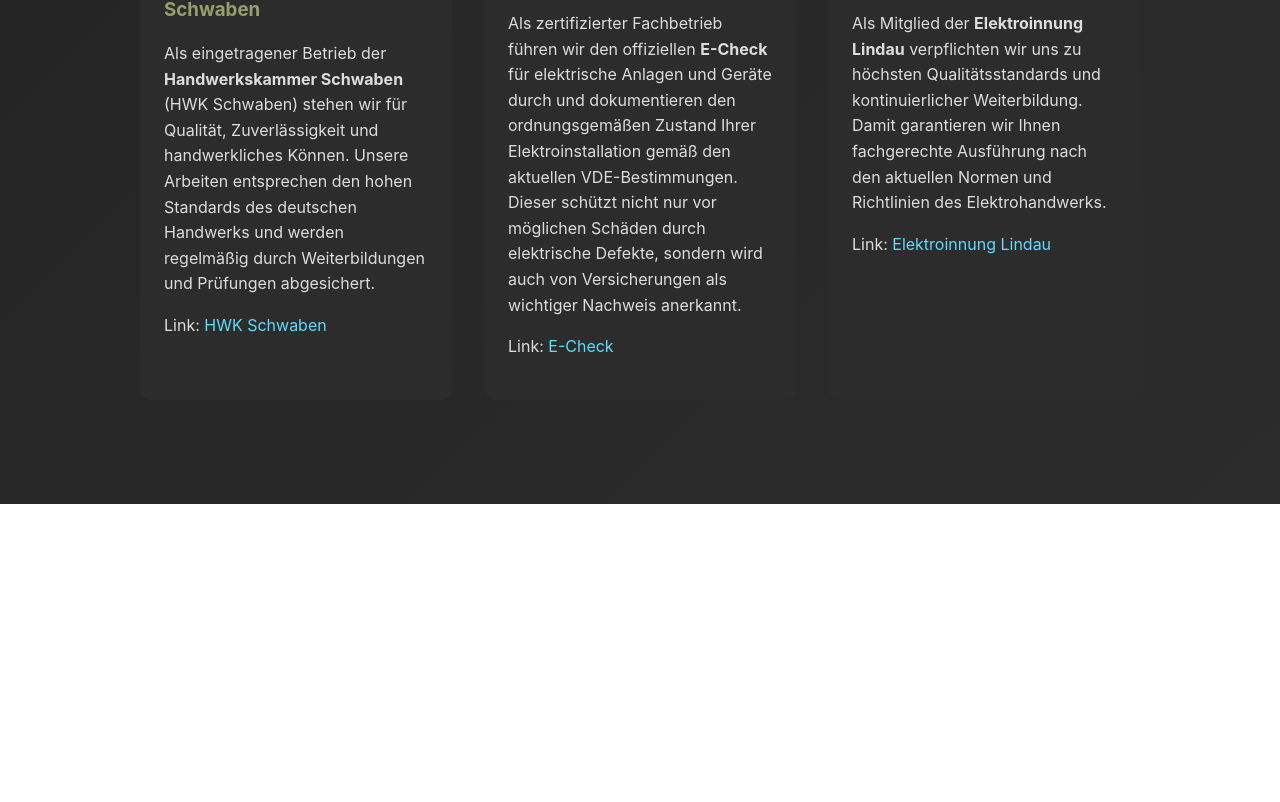
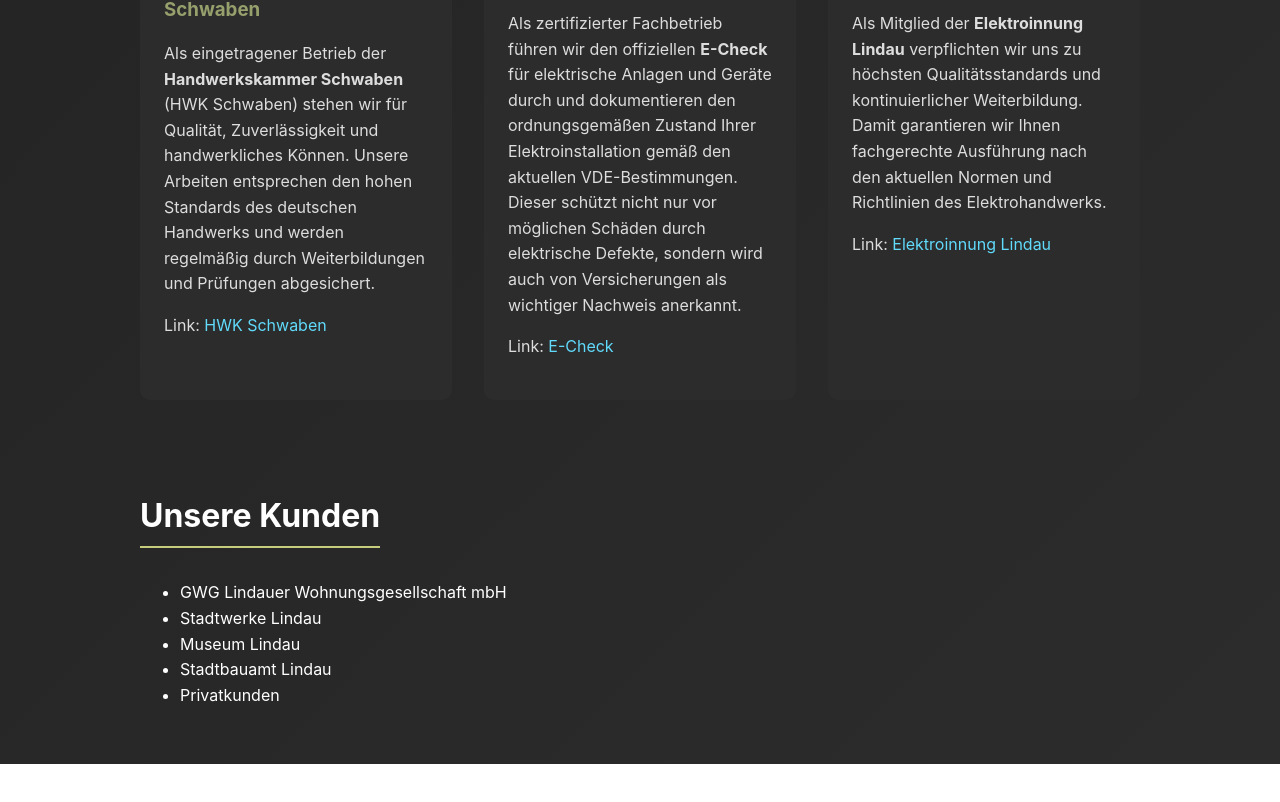
Before and after one commit to vdannyhng/homepage-elektrovandu, a React (Vite) app: page / in a window 1280 px wide. Shown: the part 1612-2414 px from the top of the page. Before the commit the page ends 2116 px from the top, so only its background shows below. Built offline with nearby package versions, Linux system fonts and the light colour scheme.

Commit message:
ADD customer

```diff
--- /dev/null
+++ b/src/components/Customer.jsx
@@ -0,0 +1,27 @@
+import AOS from 'aos';
+import 'aos/dist/aos.css';
+import { useEffect } from 'react';
+import '../styles/Customer.css';
+
+export default function Customer() {
+	useEffect(() => {
+		AOS.init({
+			duration: 1000, // animation duration in ms
+			once: true, // wheter animation should happen only once - while scrolling down
+		});
+	}, []);
+
+    return (
+        /* About Section */
+        <section id="customer" className="customer" data-aos="fade-up" data-aos-delay="200">
+			<h2>Unsere Kunden</h2>
+		    <ul>
+                <li>GWG Lindauer Wohnungsgesellschaft mbH</li>
+                <li>Stadtwerke Lindau</li>
+                <li>Museum Lindau</li>
+                <li>Stadtbauamt Lindau</li>
+                <li>Privatkunden</li>
+            </ul>
+		</section>
+    );
+}
--- a/src/pages/Home.jsx
+++ b/src/pages/Home.jsx
@@ -3,6 +3,7 @@
 import About from "../components/About";
 import References from "../components/References";
 import Team from "../components/Team";
+import Customer from "../components/Customer";
 // import Services from "../components/Services";
 // import Contact from "../components/Contact";
 // import Footer from "../components/Footer";
@@ -15,6 +16,7 @@
       <About/>
       <Team/>
       <References/>
+      <Customer/>
 
       {/* <Hero />
       <About />
```
Also changed, not shown: src/styles/Customer.css (added).
